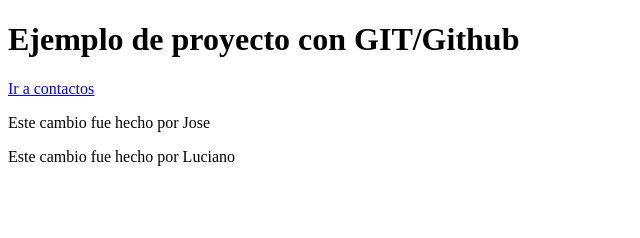
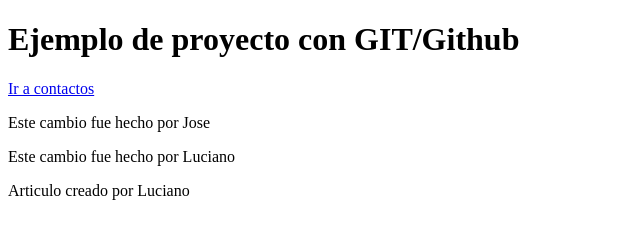
Before and after one commit to lpueyoUADE/TecnologiasWebTest, a plain HTML site: page index.html in a window 1280 px wide. Shown: the whole page, without its empty margins (0-640 px from the left). Drawn offline with Linux system fonts and the light colour scheme.

Commit message:
Agrego articulo Luciano.

```diff
--- a/index.html
+++ b/index.html
@@ -13,6 +13,9 @@
 
     <p>Este cambio fue hecho por Jose</p>
     <p>Este cambio fue hecho por Luciano</p>
+
+    <article>Articulo creado por Luciano</article>
+
     <script src="src/main.js"></script>
 </body>
 </html>
```
